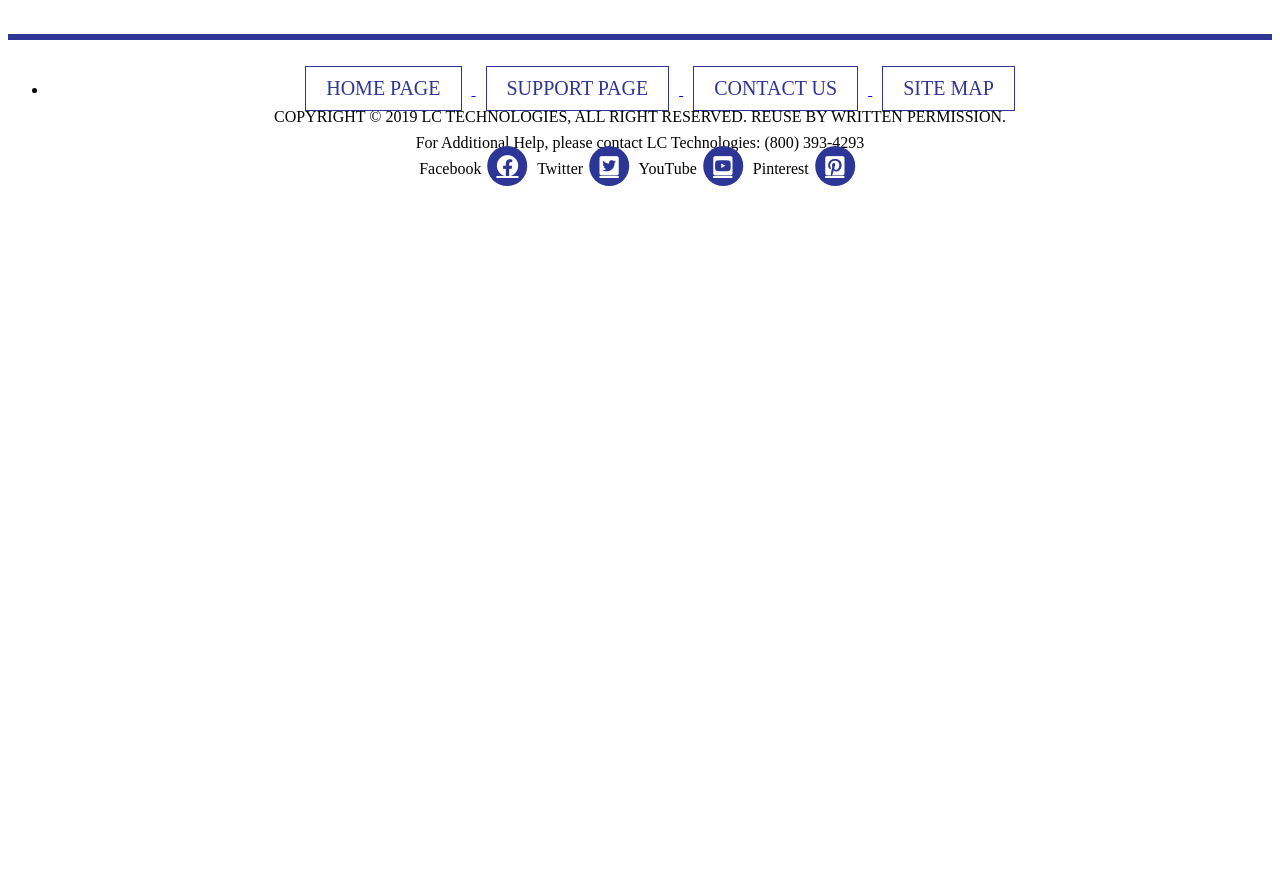
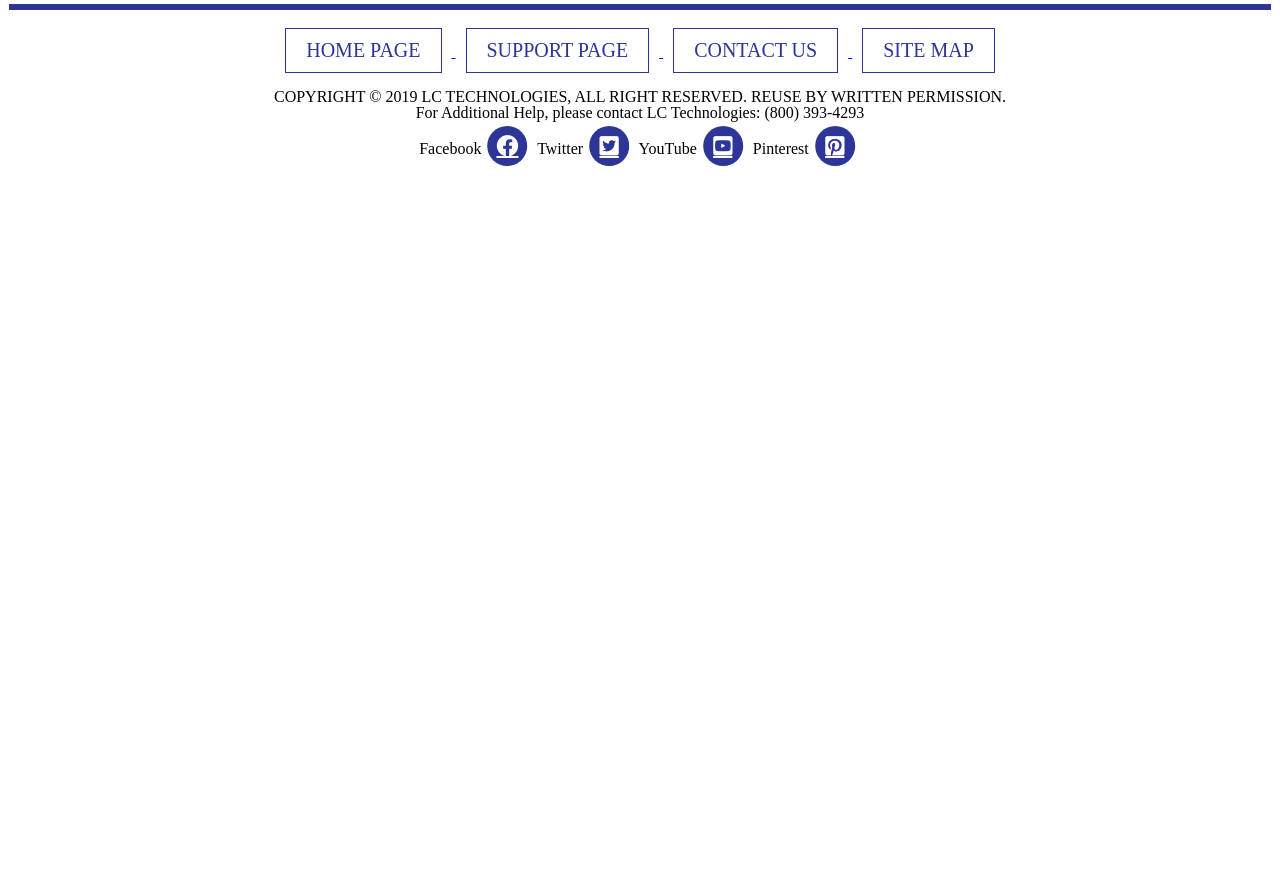
Before and after one commit to Rye-Bread/Eyegaze_HELPME, a PHP site: page /footerTest1.html in a window 1280 px wide. Before the commit the page ends 186 px from the top, so only its background shows below. Run offline with PHP 8.4, Linux system fonts and the light colour scheme; some libraries are stand-ins or nearby versions.

Commit message:
Footer Fix

```diff
--- a/htdocs/footerTest1.css
+++ b/htdocs/footerTest1.css
@@ -1,25 +1,12 @@
-.divpadding{
-	margin: 0;
-	padding: 0;
-}
+
 
 #container {
 	min-height: 100%;
+	margin: 1;
+	padding: 0;
+	padding-top: 80px;
 }
 
-#main {
-	overflow: auto;
-	padding-bottom: 100px;
-	width: 90%;
-}
-
-#footer {
-	text-align: center;
-	background-color: white;
-	height: 100px;
-	margin-top: -100px;
-	clear: both;
-}
 
 .s-m{
 	position: absolute;
@@ -57,7 +44,7 @@
 	text-align: center;
 	background-color: white;
 	height: 100px;
-	margin-top: -100px;
+	margin-top: -110px;
 	clear: both;
 }
 
--- a/htdocs/footerTest1.html
+++ b/htdocs/footerTest1.html
@@ -1,10 +1,9 @@
 
     <link rel="stylesheet" type="text/css" href="footerTest1.css" />
     <link rel="stylesheet" href="https://use.fontawesome.com/releases/v5.8.1/css/all.css" />
-<div class="divpadding">
  <div id="container">
- <div id="main">
- </div>
+
+
 
 <center>COPYRIGHT © 2019 LC TECHNOLOGIES, ALL RIGHT RESERVED. REUSE BY WRITTEN PERMISSION.</center>
  <div class="s-m">
@@ -18,11 +17,8 @@
       class="fab fa-pinterest-square"></i></a>
 </center>
  </div>
-
  <div class="footer-menu">
 <hr style="height:6px;border:none;color:#2D3697;background-color:#2D3697;" />
- <ul>
- 	<li>
           <a href="https://eyegaze.com/"> <button class="btn btn1">HOME
           PAGE</button> </a> <a
           href="https://eyegaze.com/support/"> <button class="btn btn2">SUPPORT
@@ -30,8 +26,6 @@
           href="https://eyegaze.com/contact/"> <button class="btn btn3">CONTACT
           US</button> </a> <a href="sitemap.php"> <button
           class="btn btn4">SITE MAP</button> </a>
-	</li>
- </ul>
  </div>
 
 <center>For Additional Help, please contact LC Technologies: (800) 393-4293</center>
```
Also changed, not shown: 1 other file.
